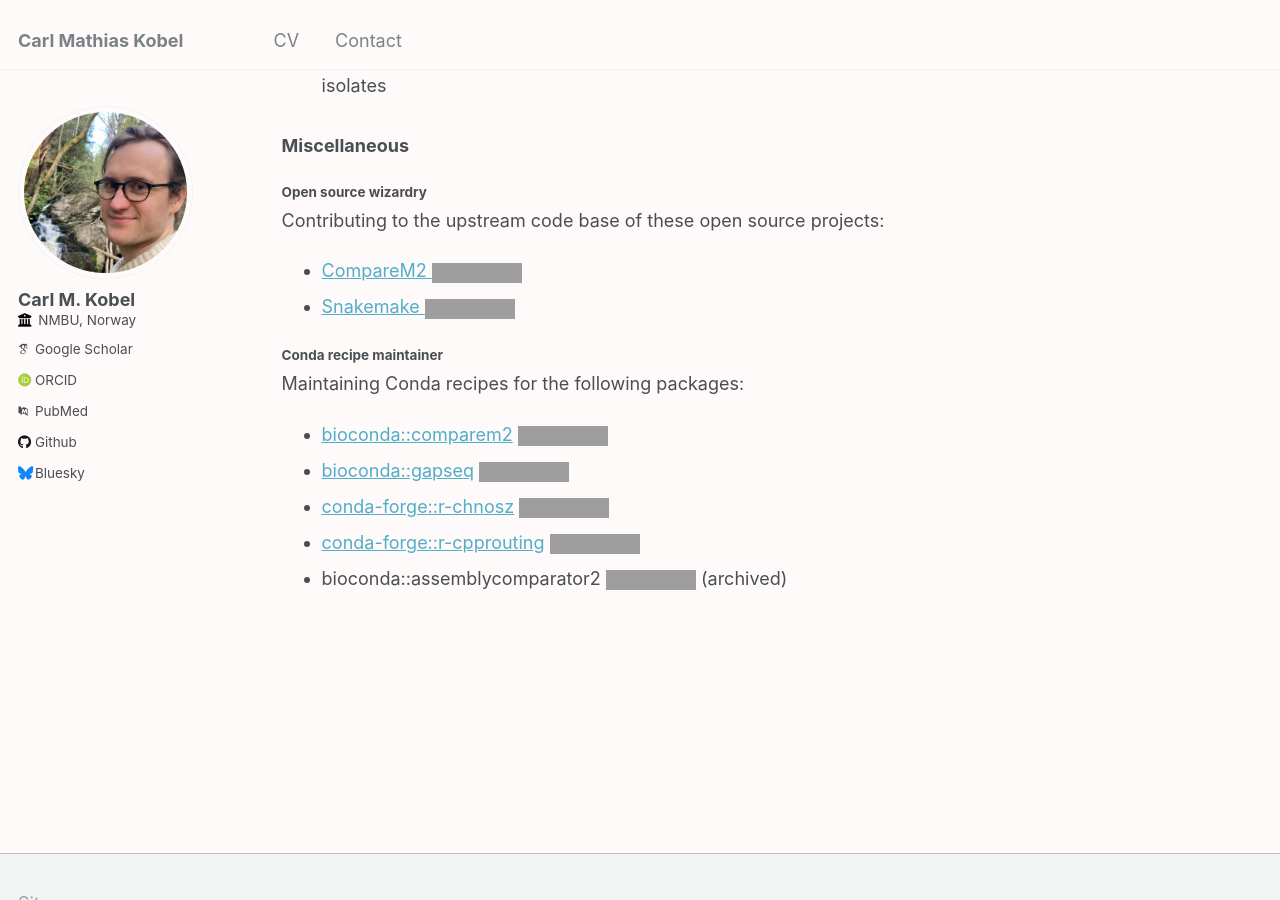
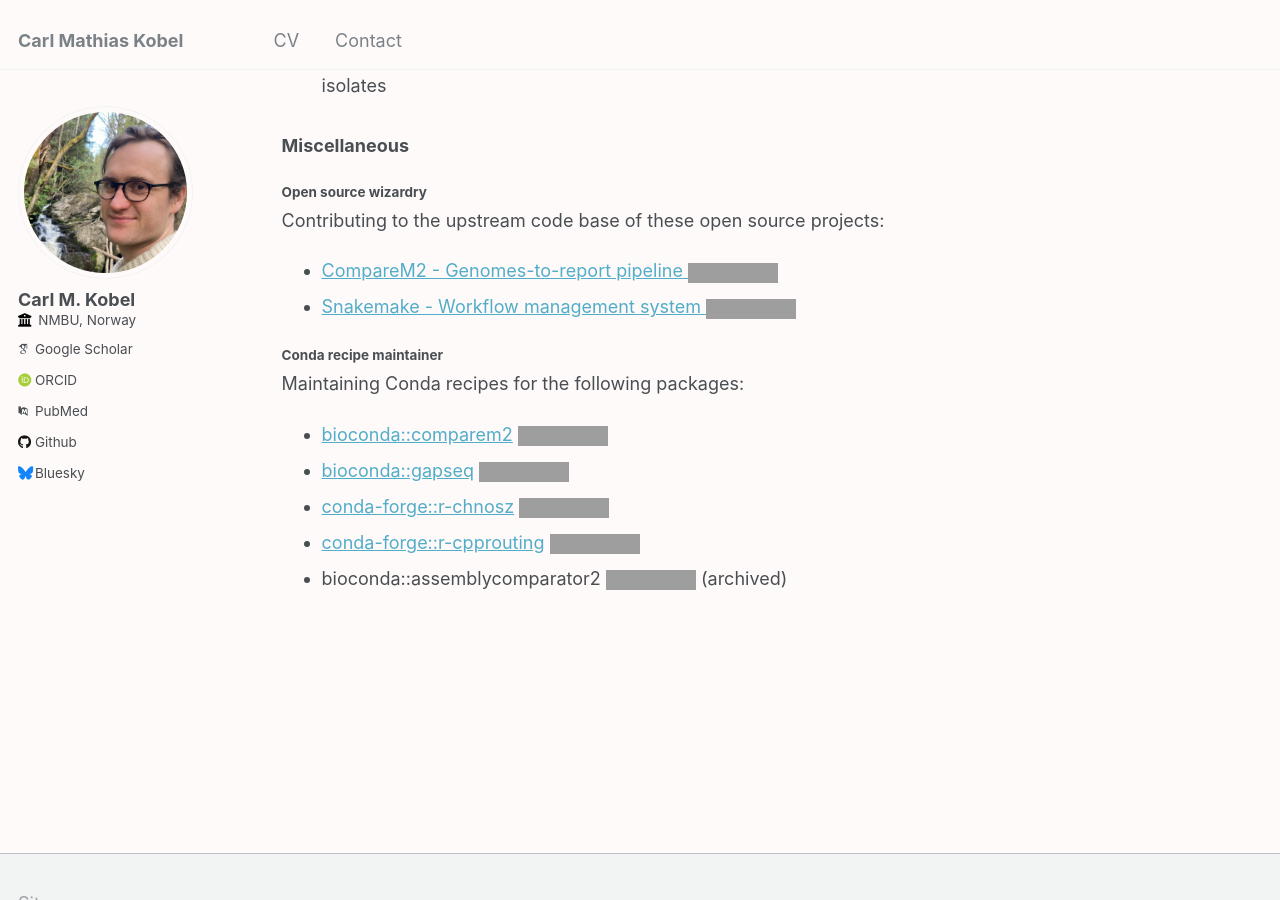
Before and after one commit to cmkobel/cmkobel.github.io, a Jekyll site: the page built from _pages/about.md, in a window 1280 px wide and 900 px high, scrolled down 1578 px, cut to the strip 0-900 px from the top of the window. Built offline with Jekyll 4.4.1, drawn with Linux system fonts in a browser that asks for light colours; some web fonts are replaced; grey boxes are pictures that could not be loaded.

Commit message:
Update about.md

```diff
--- a/_pages/about.md
+++ b/_pages/about.md
@@ -45,8 +45,8 @@ I'm a bioinformatician with the perspective that microbiomes are largely underva
 
 Contributing to the upstream code base of these open source projects:
 
-  - [CompareM2 ![GitHub Repo stars](https://img.shields.io/github/stars/cmkobel/comparem2)](https://comparem2.readthedocs.io)
-  - [Snakemake ![GitHub Repo stars](https://img.shields.io/github/stars/snakemake/snakemake)](https://snakemake.github.io/)
+  - [CompareM2 - Genomes-to-report pipeline ![GitHub Repo stars](https://img.shields.io/github/stars/cmkobel/comparem2)](https://comparem2.readthedocs.io)
+  - [Snakemake - Workflow management system ![GitHub Repo stars](https://img.shields.io/github/stars/snakemake/snakemake)](https://snakemake.github.io/)
 
 
 #### Conda recipe maintainer
```
